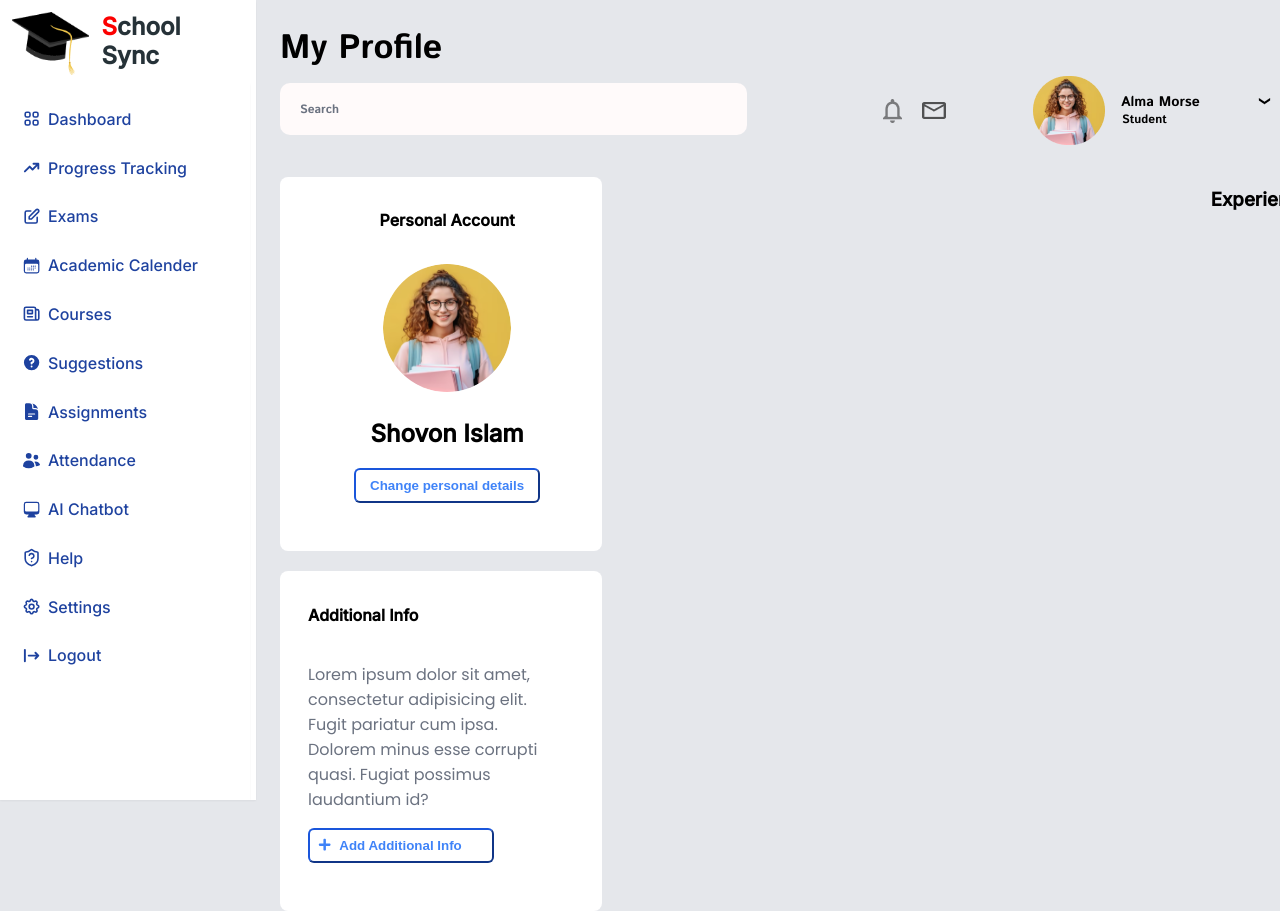
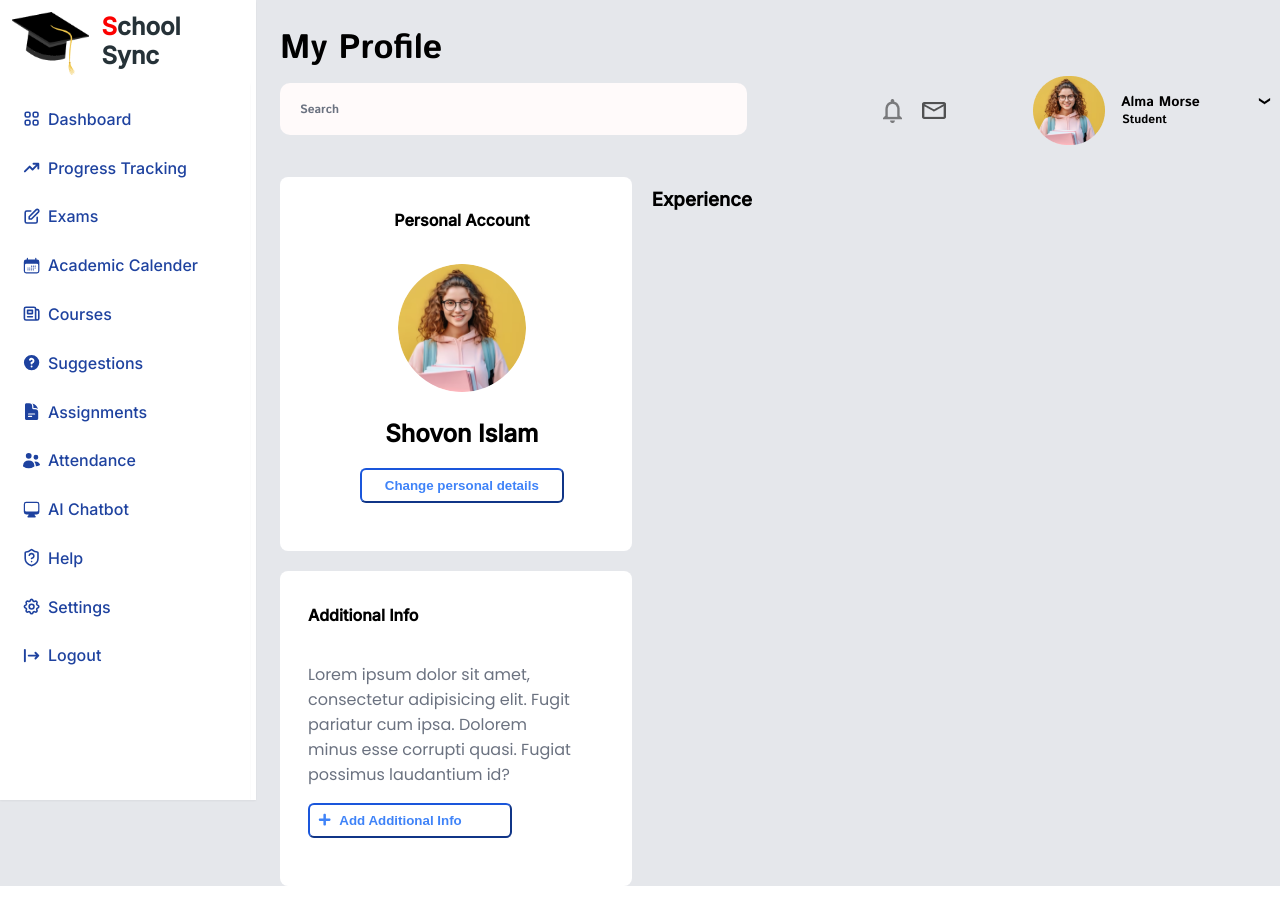
Before and after one commit to DaifulFardous/SchoolSync, a React (Vite) app in the folder Frontend/school-sync/: page /profile in a window 1280 px wide. Shown: the top 911 px of the page. After the commit the page ends 886 px from the top, so only its background shows below. Built offline with nearby package versions, Linux system fonts and the light colour scheme.

Commit message:
Profile page issue fixed

```diff
--- a/Frontend/school-sync/src/components/Profile/Profile.jsx
+++ b/Frontend/school-sync/src/components/Profile/Profile.jsx
@@ -15,9 +15,9 @@ function Profile() {
           <div className='p-6'>
             <Uppernav />
           </div>
-          <div className='flex'>
-            <div className='flex flex-col pt-2 pl-6 gap-y-5'>
-              <div className='w-2/6 rounded-lg bg-white pl-3 flex flex-col items-center pb-12'>
+          <div className='flex gap-5'>
+            <div className='w-2/6 flex flex-col pt-2 pl-6 gap-y-5'>
+              <div className='rounded-lg bg-white pl-3 flex flex-col items-center pb-12'>
                 <h4 className='text-black pt-3 text-center'>Personal Account</h4>
                 <div className='mt-3 flex items-center justify-center'>
                   <img src={profilePicture} alt="Profile Picture" className="rounded-full h-32 w-32" />
@@ -27,7 +27,7 @@ function Profile() {
                   Change personal details
                 </button>
               </div>
-              <div className='w-2/6 rounded-lg bg-white pl-3 flex flex-col pb-12'>
+              <div className='rounded-lg bg-white pl-3 flex flex-col pb-12'>
                 <h4 className='text-black pt-3 pl-4 text-start'>Additional Info</h4>
                 <p className='w-4/5 pl-4 font-thin text-gray-500 font-poppins'>
                   Lorem ipsum dolor sit amet, consectetur adipisicing elit. Fugit pariatur cum ipsa. Dolorem minus esse corrupti quasi. Fugiat possimus laudantium id?
```
